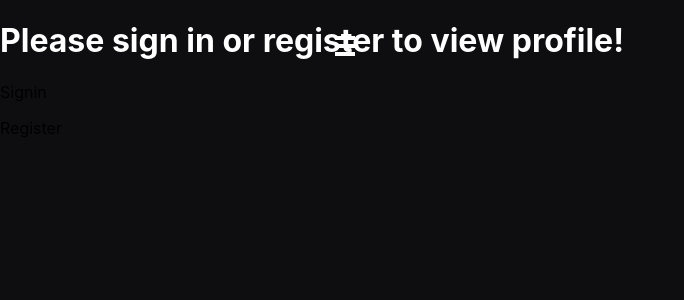
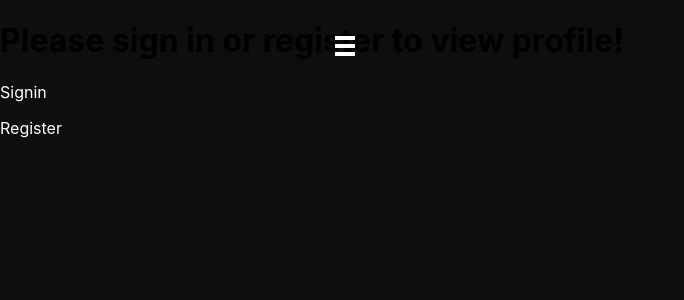
Before and after one commit to chaselancaster/nosmallstreamer-frontend, a React (Create React App) app: page /profile in a window 1280 px wide. Shown: the top 300 px of the page, without its empty margins (0-684 px from the left). Built offline with nearby package versions, Linux system fonts and the light colour scheme.

Commit message:
change h1 css in Login.css so it doesn't affect all of the other project h1s. Add very little styling to the text on the Profile page.

```diff
--- a/src/Component/Login/Login.css
+++ b/src/Component/Login/Login.css
@@ -7,7 +7,7 @@
   border: 2px solid red;
 }
 
-h1 {
+.login-parent-container h1 {
   color: white;
 }
 
--- a/src/Component/Login/Login.js
+++ b/src/Component/Login/Login.js
@@ -49,7 +49,7 @@ class Login extends Component {
         const { email, password } = this.state;
         return (
             <div>
-                {this.state.logged ? ( <Redirect to={"/"} /> ) : (
+                {this.state.logged ? ( <Redirect to={"/profile"} /> ) : (
                     <div className="login-parent-container">
                     <h1>Login:</h1>
                     <div className="login-form-container">
--- a/src/Component/Profile/Profile.css
+++ b/src/Component/Profile/Profile.css
@@ -0,0 +1,12 @@
+.profile-parent {
+  display: flex;
+  flex-direction: column;
+  align-items: center;
+  border: 2px solid red;
+  margin-top: 80px;
+}
+
+.profile-parent h1,
+p {
+  color: white;
+}
--- a/src/Component/Profile/Profile.js
+++ b/src/Component/Profile/Profile.js
@@ -14,8 +14,9 @@ class Profile extends Component {
                         <p>Register</p>
                     </div>
                 ) : (
-                    <div>
-                        <h1>Hello</h1>
+                    <div className="profile-parent">
+                        <h1>Hello, {currentUser.name}</h1>
+                        <p>Ready to get started?</p>
                     </div>
                 )}
             </div>
```
Also changed, not shown: 1 other file (tests, documents, lock files or other folders).
